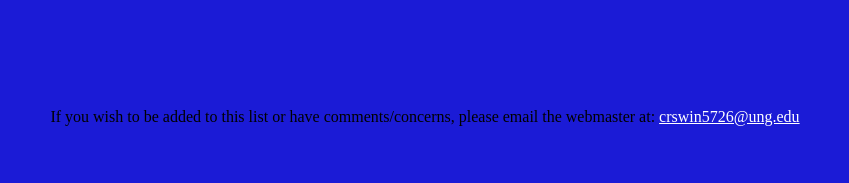
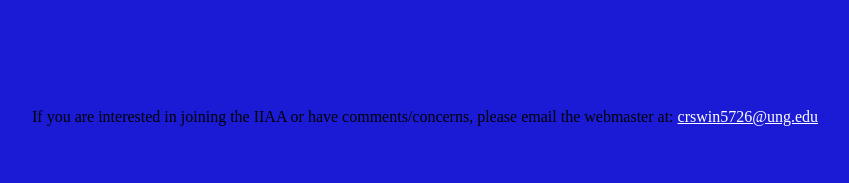
Before and after one commit to crswint/alumni, a Django app: page /alumni in a window 1280 px wide. Shown: the part 617-800 px from the top of the page, without its empty margins (240-1089 px from the left). Run offline with Django 3.2, Linux system fonts and the light colour scheme; data comes from the database, SQL or seed files in the repository; parts of the project's set-up code (start-up, migrations or seed data) failed here and were passed over.

Commit message:
Changed wording on the alumni_list footer.

```diff
--- a/managealumni/templates/managealumni/alumni_list.html
+++ b/managealumni/templates/managealumni/alumni_list.html
@@ -80,7 +80,7 @@
 </div>
 
 <footer>
-    If you wish to be added to this list or have comments/concerns, please email the webmaster at:
+    If you are interested in joining the IIAA or have comments/concerns, please email the webmaster at:
     <a style="color:white" href="mailto:crswin5726@ung.edu?Subject=IIAA%20website" target="_top">crswin5726@ung.edu</a>
 </footer>
 </body>
```
